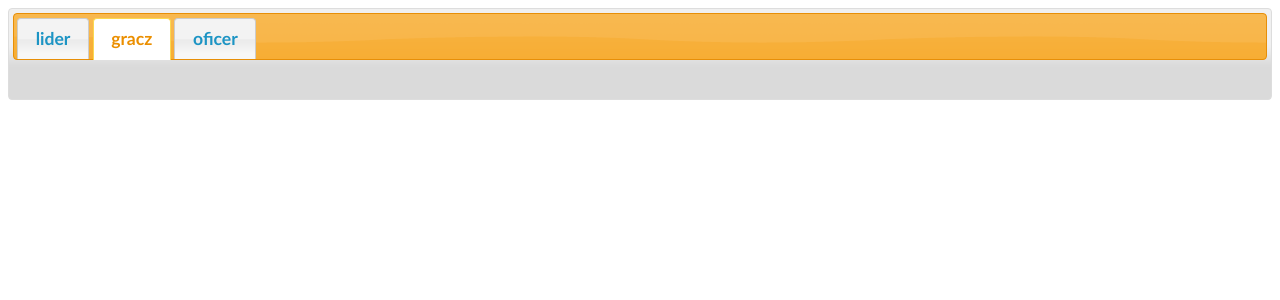
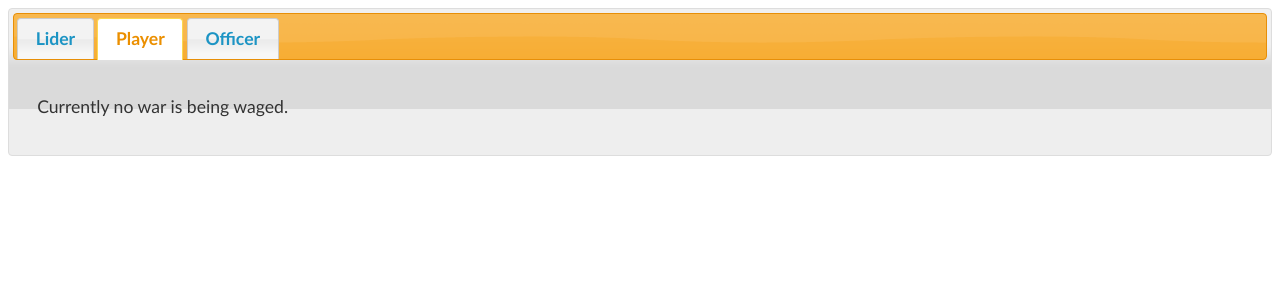
Before and after one commit to MichalPawlicki/ioproject, a Django app: template intel_project/intelapp/templates/intelapp/main.html in a window 1280 px wide, after a click on "Player". Shown: the top 300 px of the page. Run offline with Django 3.2, Linux system fonts and the light colour scheme; the template is opened without the code that fills it, so the values that code supplies are empty; parts of the project's set-up code (start-up, migrations or seed data) failed here and were passed over; some libraries are stand-ins or nearby versions.

Commit message:
Retouche in models, passing paremeters to main working

```diff
--- a/intel_project/intelapp/templates/intelapp/main.html
+++ b/intel_project/intelapp/templates/intelapp/main.html
@@ -7,21 +7,33 @@
         <script type="text/javascript">
             $(document).ready(function() {
                 $("#tabs").tabs();
-            })
+            });
         </script>
     </head>
 <body>
     <div id="tabs">
         <ul>
-            <li><a href="#tabs-1">lider</a></li>
-            <li><a href="#tabs-2">gracz</a></li>
-            <li><a href="#tabs-3">oficer</a></li>
+            <li><a href="#tabs-1">Lider</a></li>
+            <li><a href="#tabs-2">Player</a></li>
+            <li><a href="#tabs-3">Officer</a></li>
         </ul>
         <div id="tabs-1">
 
         </div>
         <div id="tabs-2">
-
+            <div id="war">
+                <p> Currently no war is being waged. </p>
+                {% comment %}
+                {% if %}
+                    <p> War is being waged against team: </p>
+                    <p> {{}} </p>
+                    <p> Time left: {{}} </p>
+                    <p> Your recommended tactic: {{}}</p>
+                {% else %}
+                    <p> Currently not war is being waged </p>
+                {% endif %}
+                {% endcomment %}
+            </div>
         </div>
         <div id="tabs-3">
 
```
Also changed, not shown: intel_project/intelapp/models.py (+15 -0 lines), intel_project/intelapp/views.py (+8 -5 lines), intel_project/db.sqlite3, intel_project/intelapp/static/intelapp/style.css (added).
